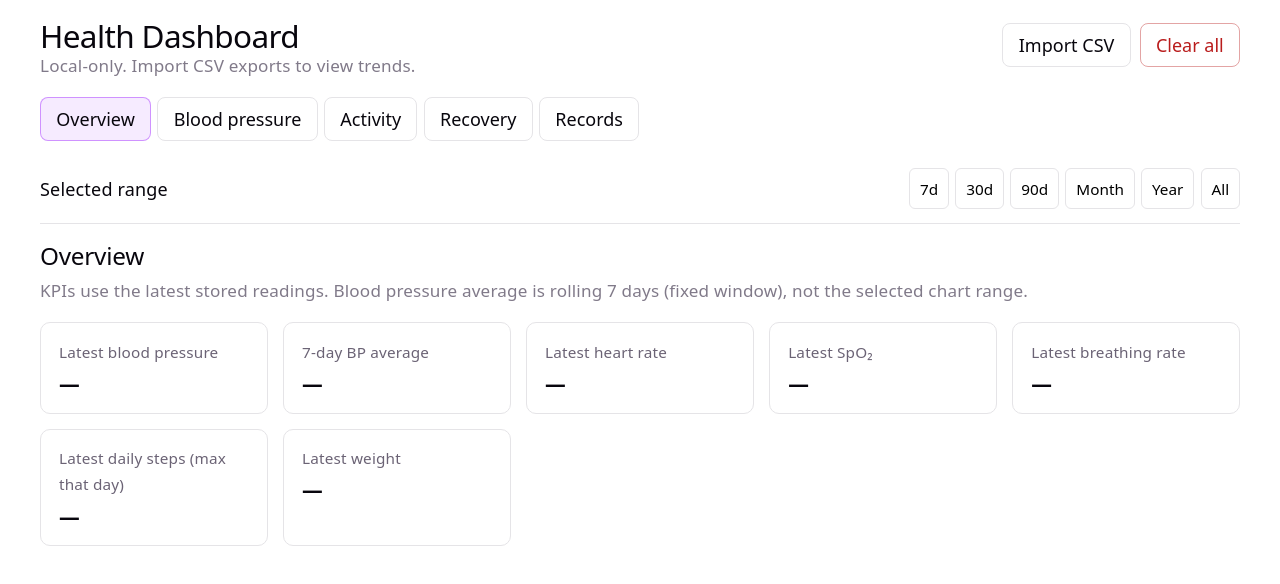
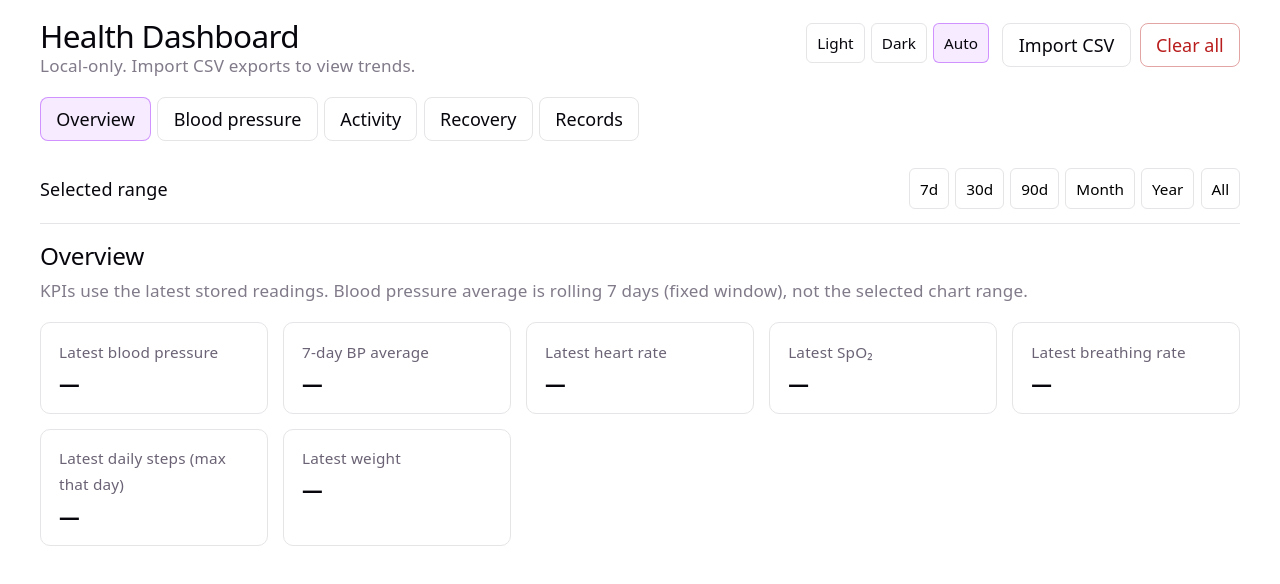
Before and after one commit to r5mao/health-data-dashboard, a React (Vite) app: page / in a window 1280 px wide. Shown: the top 584 px of the page. Built offline with nearby package versions, Linux system fonts and the light colour scheme.

Commit message:
feat: implement theme control feature with local storage support

```diff
--- a/index.html
+++ b/index.html
@@ -1,6 +1,19 @@
 <!doctype html>
 <html lang="en">
   <head>
+    <script>
+      (function () {
+        try {
+          var k = 'health-dashboard-theme'
+          var v = localStorage.getItem(k)
+          var dark =
+            v === 'dark' ||
+            (v !== 'light' &&
+              window.matchMedia('(prefers-color-scheme: dark)').matches)
+          document.documentElement.dataset.theme = dark ? 'dark' : 'light'
+        } catch (e) {}
+      })()
+    </script>
     <meta charset="UTF-8" />
     <link rel="icon" type="image/svg+xml" href="/favicon.svg" />
     <meta name="viewport" content="width=device-width, initial-scale=1.0" />
--- a/src/App.css
+++ b/src/App.css
@@ -12,6 +12,41 @@
   justify-content: space-between;
   gap: 1rem;
   margin-bottom: 1rem;
+}
+
+.header-actions {
+  display: flex;
+  flex-wrap: wrap;
+  align-items: flex-start;
+  justify-content: flex-end;
+  gap: 0.75rem;
+}
+
+.theme-control {
+  display: flex;
+  flex-wrap: wrap;
+  gap: 0.35rem;
+  align-items: center;
+}
+
+.theme-btn {
+  font: inherit;
+  font-size: 0.85rem;
+  padding: 0.35rem 0.55rem;
+  border-radius: 6px;
+  border: 1px solid var(--border);
+  background: var(--bg);
+  color: var(--text-h);
+  cursor: pointer;
+}
+
+.theme-btn:hover {
+  background: var(--code-bg);
+}
+
+.theme-btn.active {
+  border-color: var(--accent-border);
+  background: var(--accent-bg);
 }
 
 .brand h1 {
--- a/src/App.tsx
+++ b/src/App.tsx
@@ -2,6 +2,7 @@ import { useState } from 'react'
 import { DateRangeProvider } from '@/time/DateRangeProvider'
 import { DateRangeControl } from '@/components/DateRangeControl'
 import { ImportPanel } from '@/components/ImportPanel'
+import { ThemeControl } from '@/components/ThemeControl'
 import { Overview } from '@/pages/Overview'
 import { BloodPressurePage } from '@/pages/BloodPressurePage'
 import { ActivityPage } from '@/pages/ActivityPage'
@@ -23,9 +24,12 @@ export default function App() {
             <h1>Health Dashboard</h1>
             <p className="muted">Local-only. Import CSV exports to view trends.</p>
           </div>
-          <ImportPanel
-            onImported={() => setDataRevision((n) => n + 1)}
-          />
+          <div className="header-actions">
+            <ThemeControl />
+            <ImportPanel
+              onImported={() => setDataRevision((n) => n + 1)}
+            />
+          </div>
         </header>
 
         <nav className="tabs" aria-label="Main">
--- /dev/null
+++ b/src/components/ThemeControl.tsx
@@ -0,0 +1,38 @@
+import { useTheme } from '@/theme/useTheme'
+
+export function ThemeControl() {
+  const { preference, setPreference } = useTheme()
+
+  return (
+    <div
+      className="theme-control"
+      role="group"
+      aria-label="Color theme"
+    >
+      <button
+        type="button"
+        className={`theme-btn${preference === 'light' ? ' active' : ''}`}
+        aria-pressed={preference === 'light'}
+        onClick={() => setPreference('light')}
+      >
+        Light
+      </button>
+      <button
+        type="button"
+        className={`theme-btn${preference === 'dark' ? ' active' : ''}`}
+        aria-pressed={preference === 'dark'}
+        onClick={() => setPreference('dark')}
+      >
+        Dark
+      </button>
+      <button
+        type="button"
+        className={`theme-btn${preference === 'system' ? ' active' : ''}`}
+        aria-pressed={preference === 'system'}
+        onClick={() => setPreference('system')}
+      >
+        Auto
+      </button>
+    </div>
+  )
+}
--- a/src/index.css
+++ b/src/index.css
@@ -1,4 +1,5 @@
 :root {
+  color-scheme: light;
   --text: #6b6375;
   --text-h: #08060d;
   --bg: #fff;
@@ -17,7 +18,6 @@
 
   font: 18px/145% var(--sans);
   letter-spacing: 0.18px;
-  color-scheme: light dark;
   color: var(--text);
   background: var(--bg);
   font-synthesis: none;
@@ -30,8 +30,8 @@
   }
 }
 
-@media (prefers-color-scheme: dark) {
-  :root {
+:root[data-theme='dark'] {
+  color-scheme: dark;
   --text: #9ca3af;
   --text-h: #f3f4f6;
   --bg: #16171d;
@@ -45,9 +45,8 @@
     rgba(0, 0, 0, 0.4) 0 10px 15px -3px, rgba(0, 0, 0, 0.25) 0 4px 6px -2px;
 }
 
-  #social .button-icon {
+:root[data-theme='dark'] #social .button-icon {
   filter: invert(1) brightness(2);
-  }
 }
 
 #root {
--- /dev/null
+++ b/src/theme/themeStorage.ts
@@ -0,0 +1,33 @@
+export type ThemePreference = 'light' | 'dark' | 'system'
+
+export const THEME_STORAGE_KEY = 'health-dashboard-theme'
+
+export function readStoredTheme(): ThemePreference {
+  try {
+    const v = localStorage.getItem(THEME_STORAGE_KEY)
+    if (v === 'light' || v === 'dark' || v === 'system') return v
+  } catch {
+    /* ignore */
+  }
+  return 'system'
+}
+
+export function writeStoredTheme(pref: ThemePreference) {
+  try {
+    localStorage.setItem(THEME_STORAGE_KEY, pref)
+  } catch {
+    /* ignore */
+  }
+}
+
+export function resolveTheme(pref: ThemePreference): 'light' | 'dark' {
+  if (pref === 'light') return 'light'
+  if (pref === 'dark') return 'dark'
+  return window.matchMedia('(prefers-color-scheme: dark)').matches
+    ? 'dark'
+    : 'light'
+}
+
+export function applyResolvedTheme(resolved: 'light' | 'dark') {
+  document.documentElement.dataset.theme = resolved
+}
--- /dev/null
+++ b/src/theme/useTheme.ts
@@ -0,0 +1,38 @@
+import { useCallback, useEffect, useState } from 'react'
+import {
+  applyResolvedTheme,
+  readStoredTheme,
+  resolveTheme,
+  type ThemePreference,
+  writeStoredTheme,
+} from '@/theme/themeStorage'
+
+export function useTheme() {
+  const [preference, setPreferenceState] = useState<ThemePreference>(() =>
+    readStoredTheme(),
+  )
+
+  useEffect(() => {
+    applyResolvedTheme(resolveTheme(preference))
+  }, [preference])
+
+  useEffect(() => {
+    if (preference !== 'system') return
+    const mq = window.matchMedia('(prefers-color-scheme: dark)')
+    const onChange = () => applyResolvedTheme(resolveTheme('system'))
+    mq.addEventListener('change', onChange)
+    return () => mq.removeEventListener('change', onChange)
+  }, [preference])
+
+  const setPreference = useCallback((pref: ThemePreference) => {
+    writeStoredTheme(pref)
+    setPreferenceState(pref)
+    applyResolvedTheme(resolveTheme(pref))
+  }, [])
+
+  return {
+    preference,
+    setPreference,
+    resolved: resolveTheme(preference),
+  }
+}
```
Lines whose indentation alone changed are shown as unchanged.
